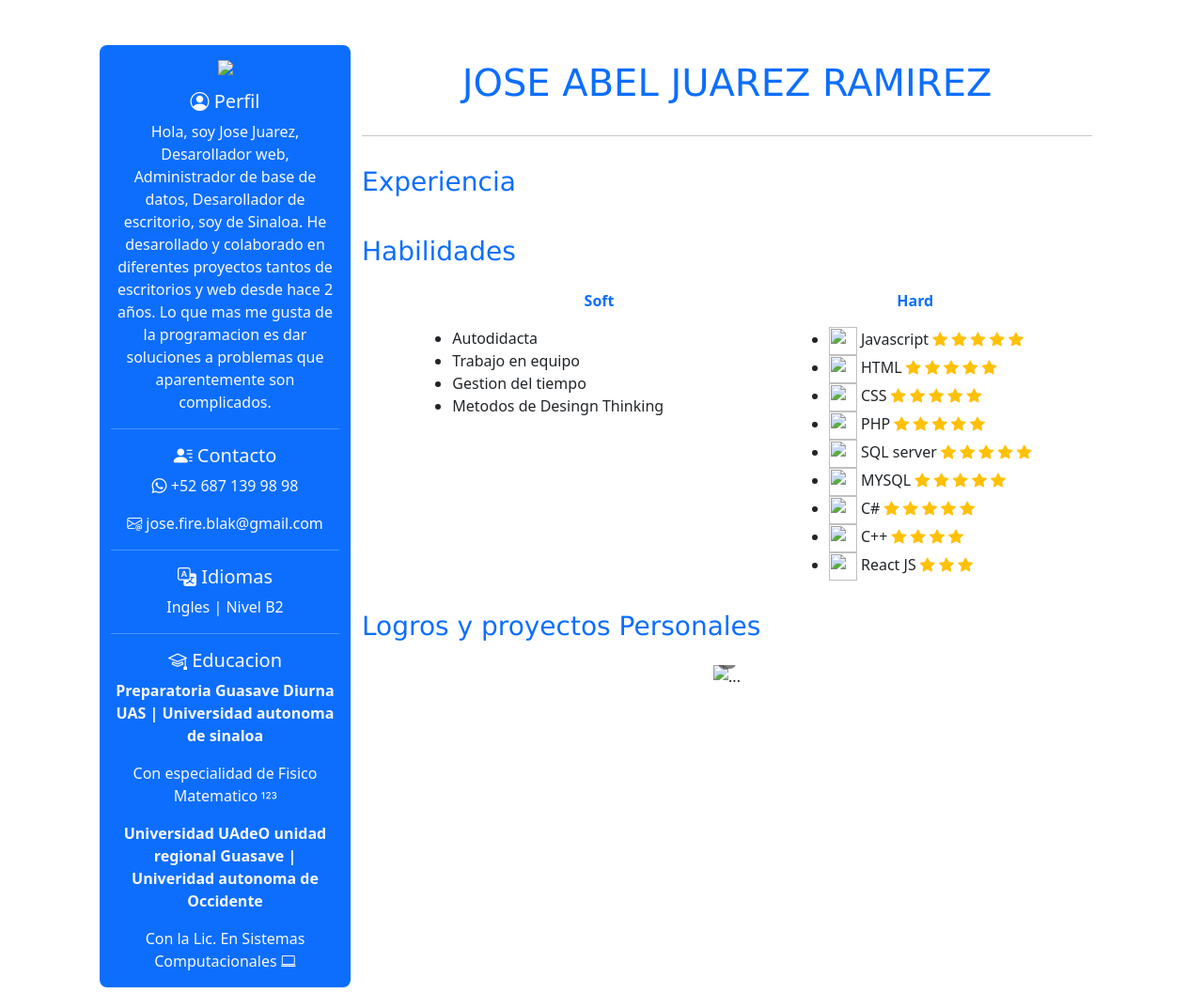
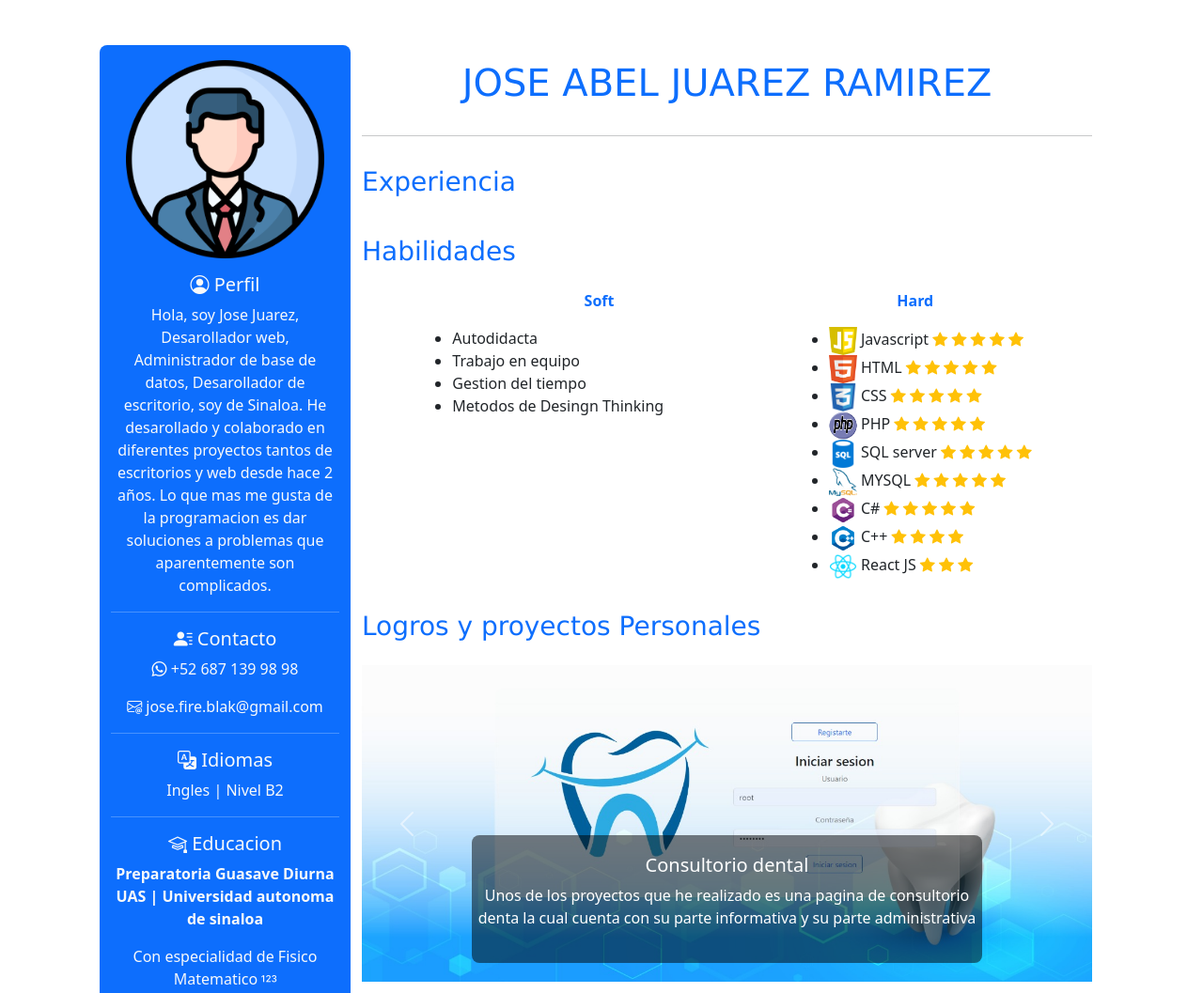
Before and after one commit to JoseAbelJuarezRamirez/curriculumweb, a plain HTML site: page docs/index.html in a window 1280 px wide. Shown: the top 1057 px of the page at 94% size. Drawn offline with nearby package versions, Linux system fonts and the light colour scheme.

Commit message:
Actualizacion3

```diff
--- a/docs/index.html
+++ b/docs/index.html
@@ -6,10 +6,8 @@
     <meta http-equiv="X-UA-Compatible" content="IE=edge">
     <meta name="viewport" content="width=device-width, initial-scale=1.0">
     <title>Mi curriculum</title>
-    <link href="https://cdn.jsdelivr.net/npm/bootstrap@5.2.3/dist/css/bootstrap.min.css" rel="stylesheet" integrity="sha384-rbsA2VBKQhggwzxH7pPCaAqO46MgnOM80zW1RWuH61DGLwZJEdK2Kadq2F9CUG65" crossorigin="anonymous">
-    <link rel="stylesheet" href="./css/node_modules/bootstrap/dist/css/bootstrap.min.css">
-    <link rel="stylesheet" href="./css/node_modules/bootstrap-icons/font/bootstrap-icons.css">
-    <link rel="stylesheet" href="https://cdn.jsdelivr.net/npm/bootstrap-icons@1.10.3/font/bootstrap-icons.css">
+    <link rel="stylesheet" href="../css/node_modules/bootstrap/dist/css/bootstrap.min.css">
+    <link rel="stylesheet" href="../css/node_modules/bootstrap-icons/font/bootstrap-icons.css">
 </head>
 
 <body>
@@ -21,7 +19,7 @@
             <!-- encabesado de imagen -->
             <div class="col-lg-3 bg-primary rounded-3 col-sm-auto" style="height: 100%;">
 
-                <img src="./img/Fperfil.png" class="p-3 img-fluid">
+                <img src="../img/Fperfil.png" class="p-3 img-fluid">
 
                 <h5 class="text-light"><i class="bi bi-person-circle"></i> Perfil</h5>
 
@@ -99,56 +97,56 @@
                                 <p class="text-primary text-center fw-bold">Hard</p>
 
                                 <ul>
-                                    <li><img src="./img/javascript.png" class="img-fluid"
+                                    <li><img src="../img/javascript.png" class="img-fluid"
                                             style="height: 30px; width: 30px;"> Javascript <i
                                             class="bi bi-star-fill text-warning"></i> <i
                                             class="bi bi-star-fill text-warning"></i> <i
                                             class="bi bi-star-fill text-warning"></i> <i
                                             class="bi bi-star-fill text-warning"></i> <i
                                             class="bi bi-star-fill text-warning"></i></li>
-                                    <li><img src="./img/html.png" class="img-fluid" style="height: 30px; width: 30px;">
+                                    <li><img src="../img/html.png" class="img-fluid" style="height: 30px; width: 30px;">
                                         HTML <i class="bi bi-star-fill text-warning"></i> <i
                                             class="bi bi-star-fill text-warning"></i> <i
                                             class="bi bi-star-fill text-warning"></i> <i
                                             class="bi bi-star-fill text-warning"></i> <i
                                             class="bi bi-star-fill text-warning"></i></li>
-                                    <li><img src="./img/css.png" class="img-fluid" style="height: 30px; width: 30px;">
+                                    <li><img src="../img/css.png" class="img-fluid" style="height: 30px; width: 30px;">
                                         CSS <i class="bi bi-star-fill text-warning"></i> <i
                                             class="bi bi-star-fill text-warning"></i> <i
                                             class="bi bi-star-fill text-warning"></i> <i
                                             class="bi bi-star-fill text-warning"></i> <i
                                             class="bi bi-star-fill text-warning"></i></li>
-                                    <li><img src="./img/php.png" class="img-fluid" style="height: 30px; width: 30px;">
+                                    <li><img src="../img/php.png" class="img-fluid" style="height: 30px; width: 30px;">
                                         PHP <i class="bi bi-star-fill text-warning"></i> <i
                                             class="bi bi-star-fill text-warning"></i> <i
                                             class="bi bi-star-fill text-warning"></i> <i
                                             class="bi bi-star-fill text-warning"></i> <i
                                             class="bi bi-star-fill text-warning"></i></li>
-                                    <li><img src="./img/sql.png" class="img-fluid" style="height: 30px; width: 30px;">
+                                    <li><img src="../img/sql.png" class="img-fluid" style="height: 30px; width: 30px;">
                                         SQL server <i class="bi bi-star-fill text-warning"></i> <i
                                             class="bi bi-star-fill text-warning"></i> <i
                                             class="bi bi-star-fill text-warning"></i> <i
                                             class="bi bi-star-fill text-warning"></i> <i
                                             class="bi bi-star-fill text-warning"></i></li>
-                                    <li><img src="./img/mysql.png" class="img-fluid" style="height: 30px; width: 30px;">
+                                    <li><img src="../img/mysql.png" class="img-fluid" style="height: 30px; width: 30px;">
                                         MYSQL <i class="bi bi-star-fill text-warning"></i> <i
                                             class="bi bi-star-fill text-warning"></i> <i
                                             class="bi bi-star-fill text-warning"></i> <i
                                             class="bi bi-star-fill text-warning"></i> <i
                                             class="bi bi-star-fill text-warning"></i></li>
-                                    <li><img src="./img/csharp.png" class="img-fluid"
+                                    <li><img src="../img/csharp.png" class="img-fluid"
                                             style="height: 30px; width: 30px;"> C# <i
                                             class="bi bi-star-fill text-warning"></i> <i
                                             class="bi bi-star-fill text-warning"></i> <i
                                             class="bi bi-star-fill text-warning"></i> <i
                                             class="bi bi-star-fill text-warning"></i> <i
                                             class="bi bi-star-fill text-warning"></i></li>
-                                    <li><img src="./img/c++.png" class="img-fluid" style="height: 30px; width: 30px;">
+                                    <li><img src="../img/c++.png" class="img-fluid" style="height: 30px; width: 30px;">
                                         C++ <i class="bi bi-star-fill text-warning"></i> <i
                                             class="bi bi-star-fill text-warning"></i> <i
                                             class="bi bi-star-fill text-warning"></i> <i
                                             class="bi bi-star-fill text-warning"></i> </li>
-                                    <li><img src="./img/react.png" class="img-fluid" style="height: 30px; width: 30px;">
+                                    <li><img src="../img/react.png" class="img-fluid" style="height: 30px; width: 30px;">
                                         React JS <i class="bi bi-star-fill text-warning"></i> <i
                                             class="bi bi-star-fill text-warning"></i> <i
                                             class="bi bi-star-fill text-warning"></i></li>
@@ -170,7 +168,7 @@
 
                                 <div class="carousel-item active">
 
-                                    <img src="./img/project/CD1.jpeg" class="d-block w-100" alt="...">
+                                    <img src="../img/project/CD1.jpeg" class="d-block w-100" alt="...">
 
                                     <div class="carousel-caption d-none d-md-block bg-black bg-opacity-50 rounded-3">
                                         <h5>Consultorio dental</h5>
@@ -180,15 +178,15 @@
                                 </div>
 
                                 <div class="carousel-item">
-                                    <img src="./img/project/CD2.jpeg" class="d-block w-100" alt="...">
+                                    <img src="../img/project/CD2.jpeg" class="d-block w-100" alt="...">
                                 </div>
 
                                 <div class="carousel-item">
-                                    <img src="./img/project/CD3.jpeg" class="d-block w-100" alt="...">
+                                    <img src="../img/project/CD3.jpeg" class="d-block w-100" alt="...">
                                 </div>
 
                                 <div class="carousel-item">
-                                    <img src="./img/project/CD4.jpeg" class="d-block w-100" alt="...">
+                                    <img src="../img/project/CD4.jpeg" class="d-block w-100" alt="...">
                                 </div>
 
                             </div>
@@ -218,7 +216,6 @@
     </div>
 
 </body>
-<script src="./css/node_modules/bootstrap/dist/js/bootstrap.bundle.min.js"></script>
-<script src="https://cdn.jsdelivr.net/npm/bootstrap@5.2.3/dist/js/bootstrap.bundle.min.js" integrity="sha384-kenU1KFdBIe4zVF0s0G1M5b4hcpxyD9F7jL+jjXkk+Q2h455rYXK/7HAuoJl+0I4" crossorigin="anonymous"></script>
+<script src="../css/node_modules/bootstrap/dist/js/bootstrap.bundle.min.js"></script>
 
 </html>
```
